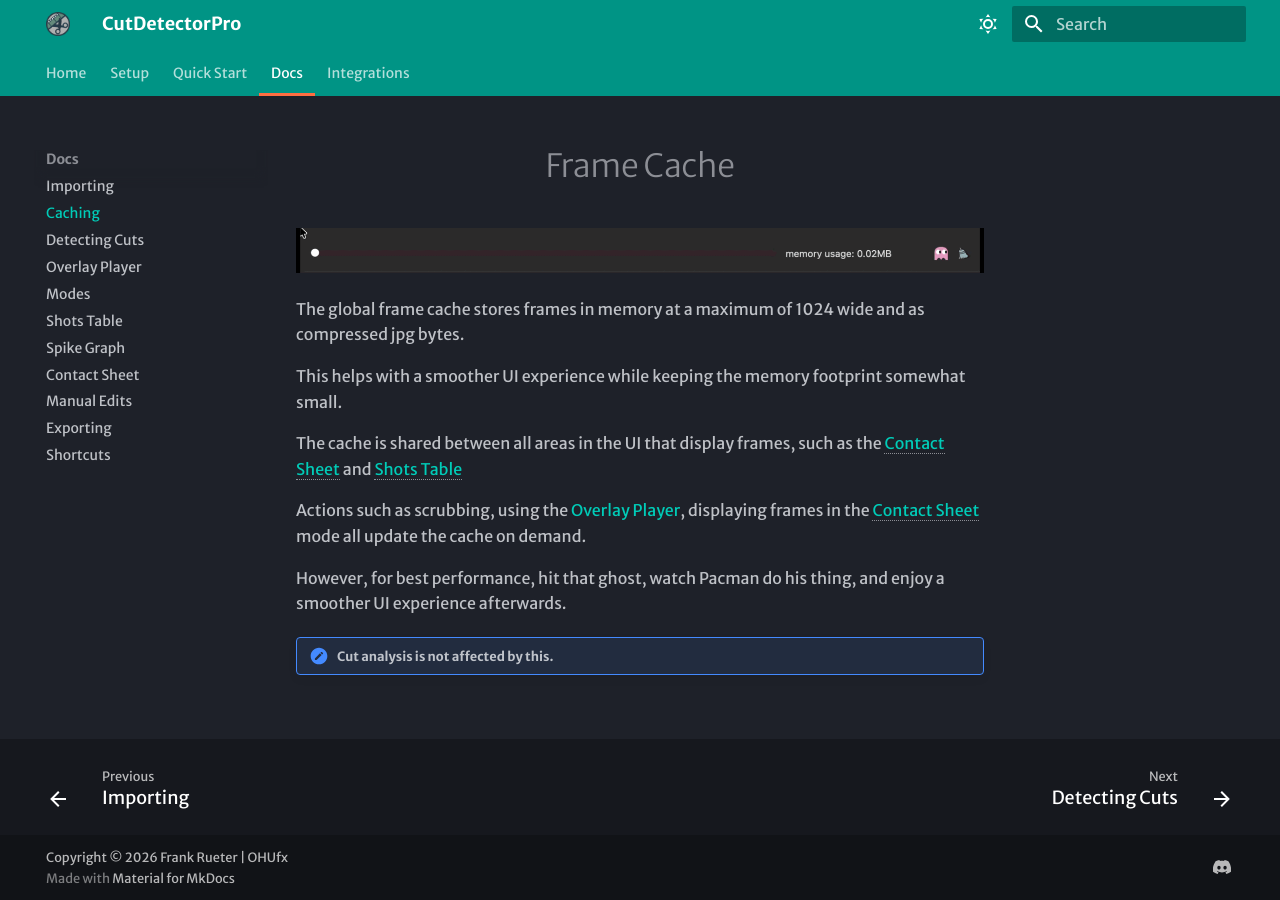
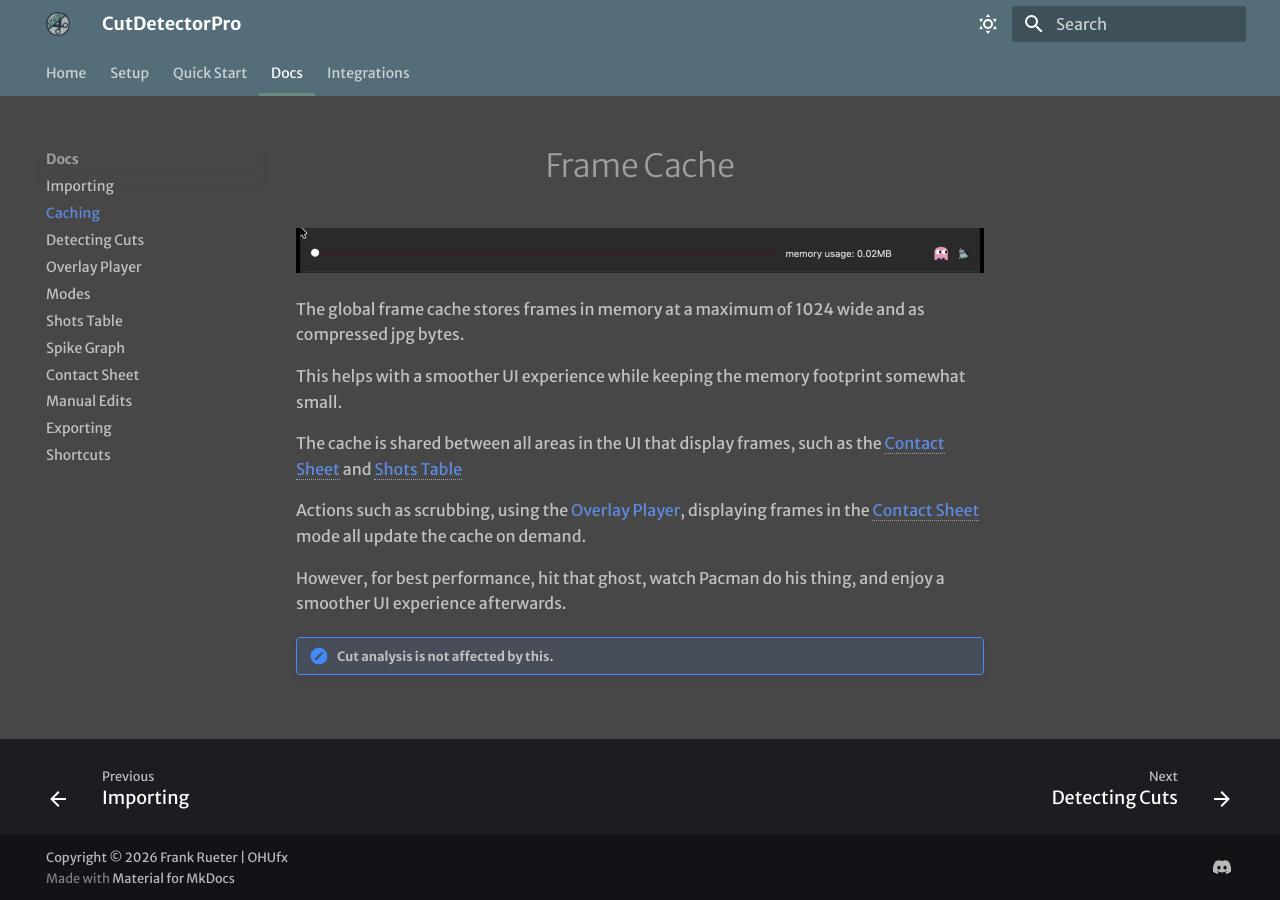
Before and after one commit to frueter/cutdetector-docs, an MkDocs documentation site: the page built from docs/frame_cache.md, in a window 1280 px wide. Built offline with MkDocs 1.6.1 and Material for MkDocs 9.7.7, drawn with Linux system fonts in a browser that asks for light colours; some web fonts are replaced; comment, search, counter and statistics services are not loaded.

Commit message:
colour palette updates

```diff
--- a/docs/stylesheets/extra.css
+++ b/docs/stylesheets/extra.css
@@ -30,7 +30,13 @@
    ========================================================= */
 
 /* ---------- LIGHT MODE ---------- */
+[data-md-color-scheme="default"] {
+    --md-default-bg-color: #f6f6f6;
+    --md-accent-fg-color: #cc887f;
+}
+
 :root {
+  --md-default-bg-color: #afafaf;
   --glightbox-bg: rgba(255, 255, 255, 0.96);
   --glightbox-overlay: rgba(0, 0, 0, 0.55);
   --glightbox-shadow: 0 10px 40px rgba(0, 0, 0, 0.2);
@@ -38,10 +44,32 @@
 
 /* ---------- DARK MODE (Material "slate") ---------- */
 [data-md-color-scheme="slate"] {
+  --md-default-bg-color: #474747;
+  --md-default-fg-color: #c1c1c1;
+  --md-accent-fg-color: #668c82;
   --glightbox-bg: rgba(15, 18, 22, 0.98);
   --glightbox-overlay: rgba(0, 0, 0, 0.85);
   --glightbox-shadow: 0 10px 40px rgba(0, 0, 0, 0.6);
 }
+
+
+
+
+/* ---------- GRID CARDS Installation, Release Notes and Getting Started---------- */
+[data-md-color-scheme="slate"] .md-typeset .grid.cards li {
+    border-color: #a1a1a1;
+}
+
+[data-md-color-scheme="default"] .md-typeset .grid.cards li {
+    border-color: #595858;
+}
+
+/* ---------- GRID CARDS Installation, Download Beta, Join Us on Discord---------- */
+[data-md-color-scheme="slate"] .md-typeset .grid.cards .md-button {
+    color: #a1a1a1;
+    border-color: #a5a3a3;
+}
+
 
 /* ---------- BACKDROP OVERLAY ---------- */
 .glightbox-container .gbackdrop {
--- a/mkdocs.yml
+++ b/mkdocs.yml
@@ -49,16 +49,16 @@
       toggle:
         icon: material/weather-sunny
         name: Dark Mode
-      primary: teal
-      accent: deep orange
+      primary: blue grey
+      accent: amber
 
     # Light Mode
     - scheme: default
       toggle:
         icon: material/weather-night
         name: Light Mode
-      primary: deep orange
-      accent: deep orange
+      primary: blue grey
+      accent: amber
 
 markdown_extensions:
   - material.extensions.preview:
```
